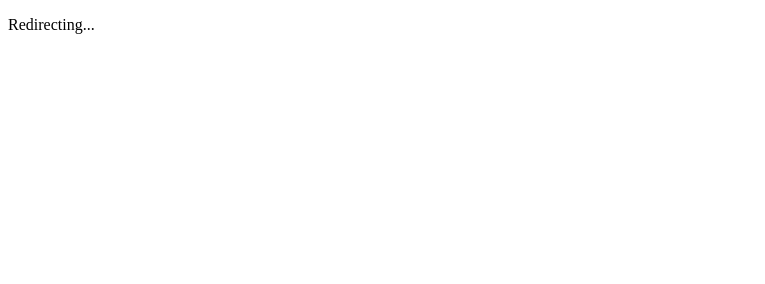
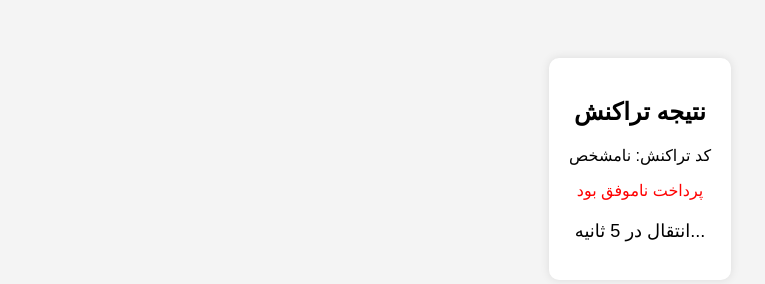
Before and after one commit to pouyashams/receiveInstallmentcallBack, a plain HTML site: page index.html in a window 1280 px wide. Shown: the whole page, without its empty margins (0-765 px from the left). Drawn offline with Linux system fonts and the light colour scheme.

Commit message:
Update index.html

```diff
--- a/index.html
+++ b/index.html
@@ -1,24 +1,70 @@
 <!DOCTYPE html>
-<html>
+<html lang="fa">
 <head>
-    <title>sagheh redirect</title>
+    <meta charset="UTF-8">
+    <meta name="viewport" content="width=device-width, initial-scale=1.0">
+    <title>نتیجه تراکنش</title>
+    <style>
+        body {
+            font-family: Arial, sans-serif;
+            text-align: center;
+            padding: 50px;
+            background-color: #f4f4f4;
+        }
+        .container {
+            background: white;
+            padding: 20px;
+            border-radius: 10px;
+            box-shadow: 0 0 10px rgba(0, 0, 0, 0.1);
+            display: inline-block;
+        }
+        .success {
+            color: green;
+        }
+        .error {
+            color: red;
+        }
+        .timer {
+            margin-top: 20px;
+            font-size: 18px;
+        }
+    </style>
     <script>
         window.onload = function() {
             const urlParams = new URLSearchParams(window.location.search);
             const destValue = urlParams.get('dest');
-            const loanValue = urlParams.get('loan');
-            console.log(destValue,12345)
-            console.log(loanValue,12345)
-            if (destValue) {
-                 const newLink = `https://example.com/newpage?dest=${destValue}`;
-                 window.location.href = "exp://10.29.111.6:8081/--/"+destValue;
+            const trefValue = urlParams.get('tref');
+            const payed = urlParams.get('payed') === 'true';
+            let countdown = 10;
+
+            document.getElementById("tref").textContent = trefValue || "نامشخص";
+            if (payed) {
+                document.getElementById("status").textContent = "پرداخت با موفقیت انجام شد";
+                document.getElementById("status").classList.add("success");
             } else {
-                console.error("The 'dest' parameter is not found in the URL.");
+                document.getElementById("status").textContent = "پرداخت ناموفق بود";
+                document.getElementById("status").classList.add("error");
             }
+
+            function updateTimer() {
+                document.getElementById("timer").textContent = countdown;
+                if (countdown === 0 && destValue) {
+                    window.location.href = "exp://10.29.111.6:8081/--/" + destValue;
+                } else {
+                    countdown--;
+                    setTimeout(updateTimer, 1000);
+                }
+            }
+            updateTimer();
         };
     </script>
 </head>
 <body>
-    <p>Redirecting...</p>
+    <div class="container">
+        <h2>نتیجه تراکنش</h2>
+        <p>کد تراکنش: <span id="tref"></span></p>
+        <p id="status"></p>
+        <p class="timer">انتقال در <span id="timer">10</span> ثانیه...</p>
+    </div>
 </body>
 </html>
```
